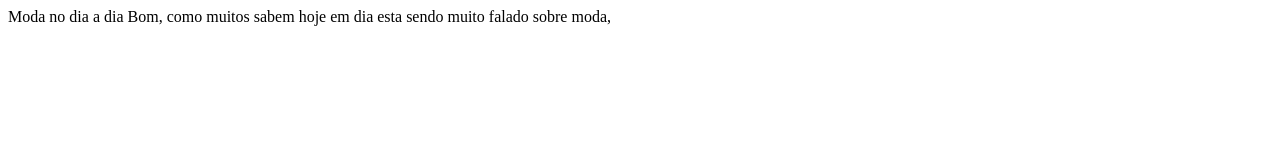
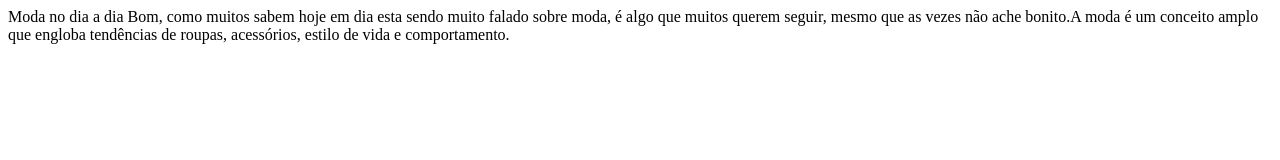
Before and after one commit to anamartins202/ana, a plain HTML site: page analuiza.html in a window 1280 px wide. Drawn offline with Linux system fonts and the light colour scheme.

Commit message:
adição de texto

```diff
--- a/analuiza.html
+++ b/analuiza.html
@@ -8,8 +8,8 @@
 <body>
 
          Moda no dia a dia
-    Bom, como muitos sabem hoje em dia esta sendo muito falado sobre moda,
-
+    Bom, como muitos sabem hoje em dia esta sendo muito falado sobre moda, é algo que muitos querem seguir, mesmo que as vezes não ache bonito.A moda é um
+conceito amplo que engloba tendências de roupas, acessórios, estilo de vida e comportamento.
 
 
 
```
